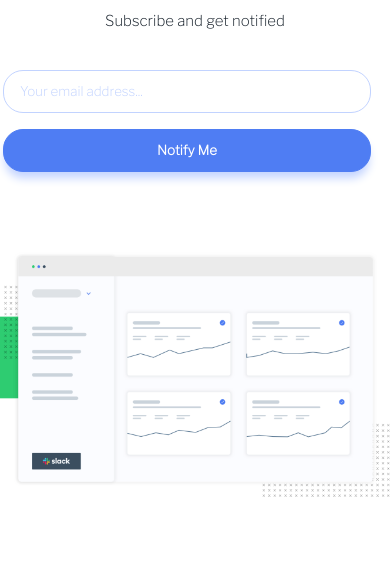
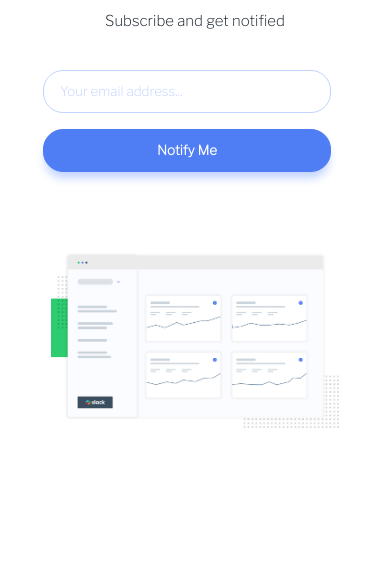
Before and after one commit to kayegalon/ping-coming-soon, a plain HTML site: page index.html in a window 390 px wide. Shown: the part 214-780 px from the top of the page. Drawn offline with nearby package versions, Linux system fonts and the light colour scheme.

Commit message:
Update styles.css

```diff
--- a/styles.css
+++ b/styles.css
@@ -133,6 +133,7 @@ svg:hover {
 /*** MEDIA QUERY ***/
 @media only screen and (max-width: 480px) and (min-width: 320px) {
 	body {
+		margin: 0;
 		padding: 2rem 1.5rem;
 	}
 
@@ -154,10 +155,12 @@ svg:hover {
 	.subscribe {
 		display: flex;
 		flex-direction: column;
+		margin-left: auto;
+		margin-right: auto;
 	}
 
 	#email, #button {
-		width: 23rem;
+		width: 18rem;
 	}
 
 	#button {
@@ -171,9 +174,11 @@ svg:hover {
 	}
 
 	.img-dashboard {
-		width: 25rem;
+		width: 18rem;
 		margin-top: 5rem;
 		margin-bottom: 10rem;
+		margin-left: auto;
+		margin-right: auto;
 	}
 
 	.copyright {
```
